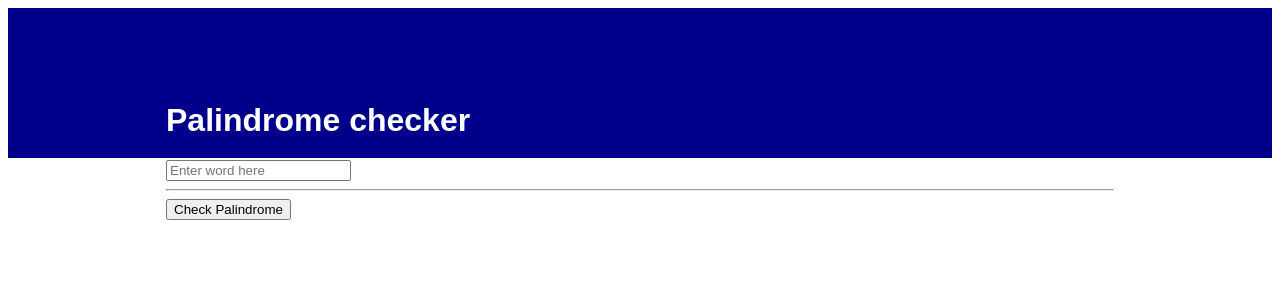
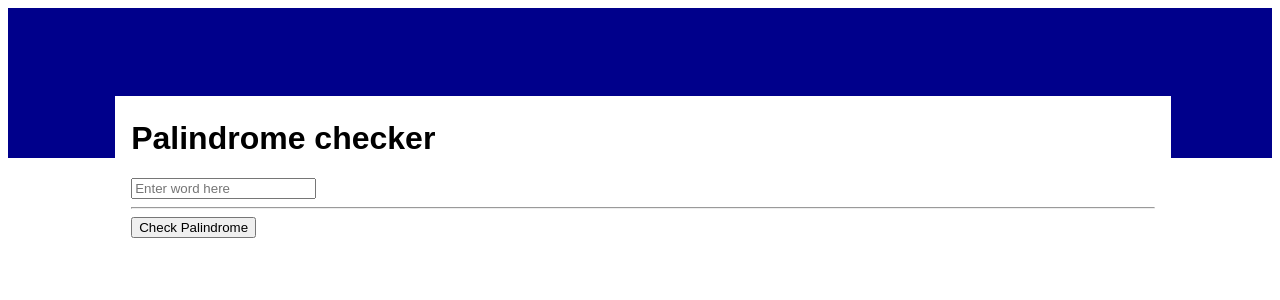
Before and after one commit to unnamedacct/my-sandbox, a Django app: page /palindrome/ in a window 1280 px wide. Shown: the top 300 px of the page. Run offline with Django 3.2, Linux system fonts and the light colour scheme.

Commit message:
Modified styling to have layered look

```diff
--- a/django/challenge/palindrome/static/css/palinstyle.css
+++ b/django/challenge/palindrome/static/css/palinstyle.css
@@ -14,7 +14,6 @@ th:nth-child(even), td:nth-child(even) {
 }
 
 h1 {
-    color: white;
     margin-top: 0.5rem;
 }
 
@@ -36,9 +35,11 @@ h1 {
 }
 
 #main {
-    position: relative;
-    top: -5rem;
+    left: 9%;
+    top: 6rem;
+    position: absolute;
+    background-color: white;
     margin: 0 auto;
     padding: 1rem;
-    width: 75%;
+    width: 80%;
 }
```
